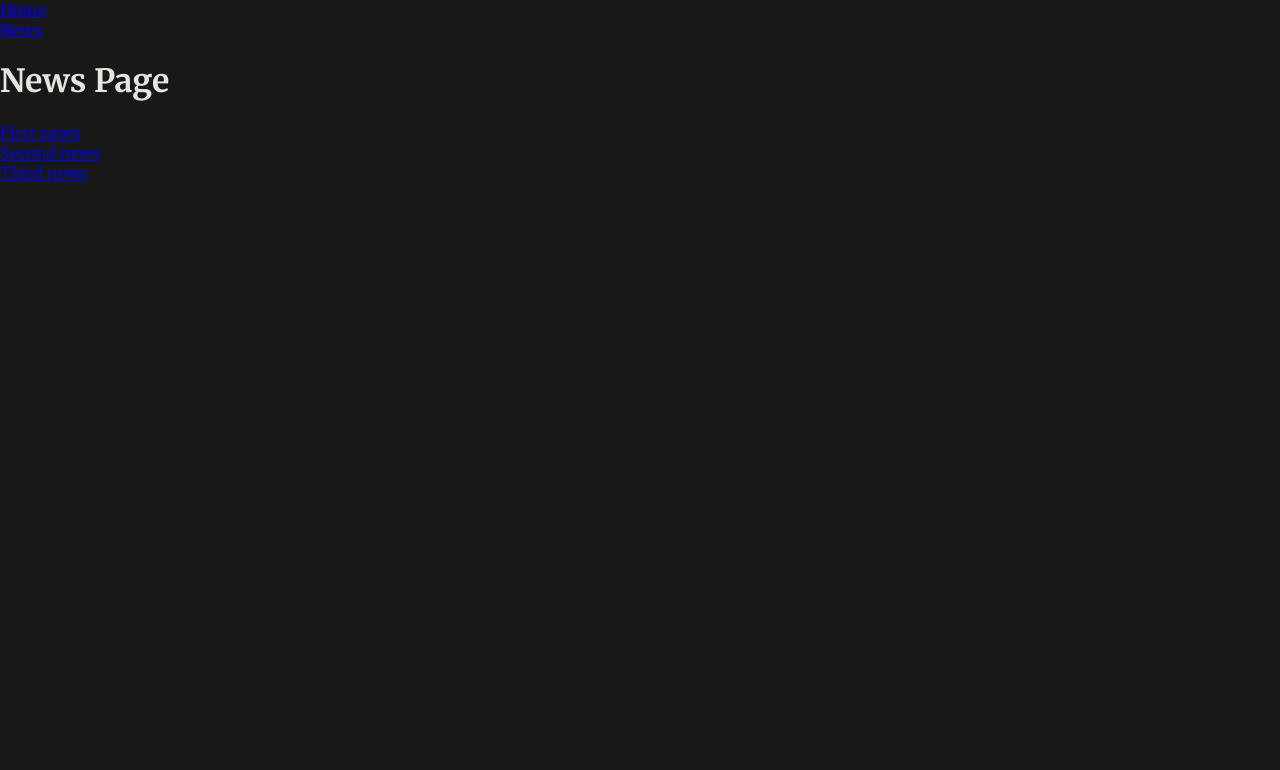
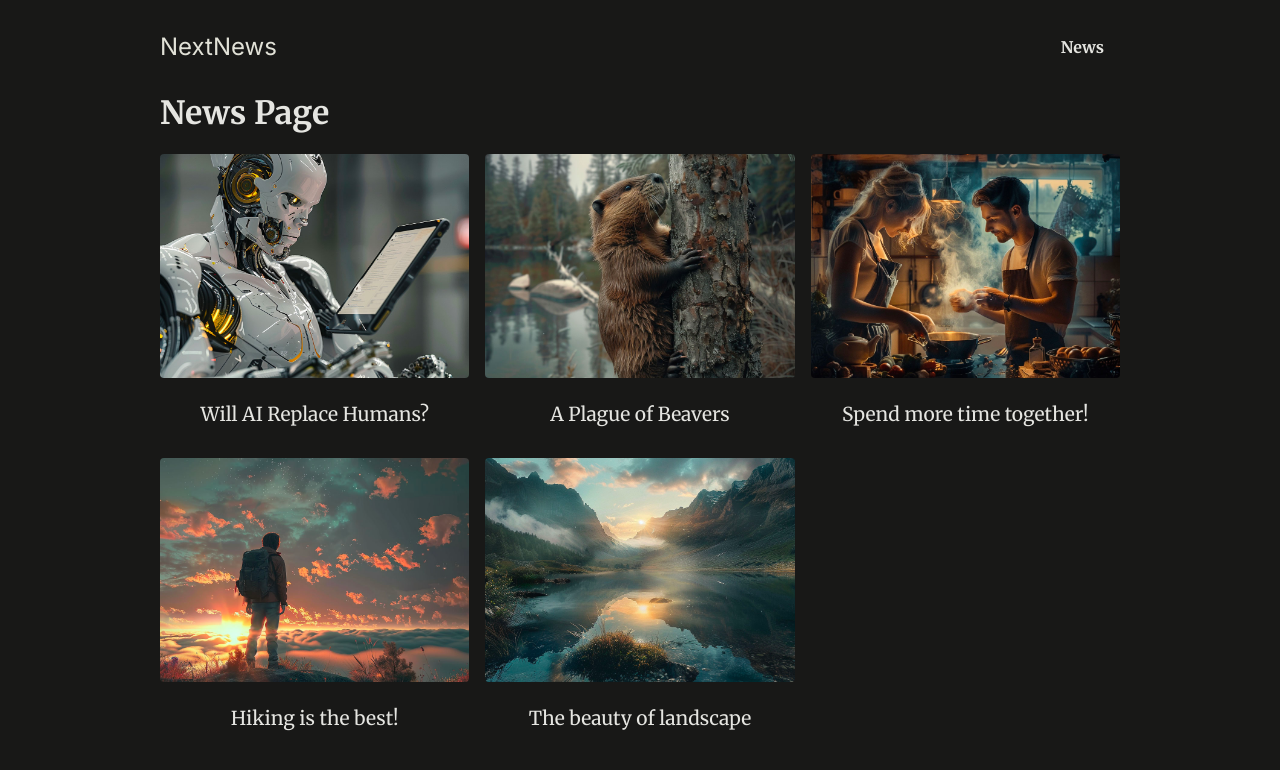
Before and after one commit to aliaksandrsen/routing-rendering, a Next.js app: page /news in a window 1280 px wide. Shown: the top 770 px of the page. Built offline with nearby package versions, Linux system fonts and the light colour scheme.

Commit message:
add NewsDetailPage

```diff
--- a/app/layout.js
+++ b/app/layout.js
@@ -10,8 +10,10 @@
   return (
     <html lang="en">
       <body>
-        <MainHeader />
-        {children}
+        <div id="page">
+          <MainHeader />
+          {children}
+        </div>
       </body>
     </html>
   );
--- a/app/news/page.js
+++ b/app/news/page.js
@@ -1,19 +1,23 @@
 import Link from 'next/link';
+
+import { DUMMY_NEWS } from '@/dummy-news';
 
 export default function NewsPage() {
   return (
     <>
       <h1>News Page</h1>
-      <ul>
-        <li>
-          <Link href="/news/first-news">First news</Link>
-        </li>
-        <li>
-          <Link href="/news/second-news">Second news</Link>
-        </li>
-        <li>
-          <Link href="/news/third-news">Third news</Link>
-        </li>
+      <ul className="news-list">
+        {DUMMY_NEWS.map((newsItem) => (
+          <li key={newsItem.id}>
+            <Link href={`/news/${newsItem.slug}`}>
+              <img
+                src={`/images/news/${newsItem.image}`}
+                alt={newsItem.title}
+              />
+              <span>{newsItem.title}</span>
+            </Link>
+          </li>
+        ))}
       </ul>
     </>
   );
--- a/components/main-header.js
+++ b/components/main-header.js
@@ -2,15 +2,17 @@
 
 export default function MainHeader() {
   return (
-    <header>
-      <ul>
-        <li>
-          <Link href="/">Home</Link>
-        </li>
-        <li>
-          <Link href="/news">News</Link>
-        </li>
-      </ul>
+    <header id="main-header">
+      <div id="logo">
+        <Link href="/">NextNews</Link>
+      </div>
+      <nav>
+        <ul>
+          <li>
+            <Link href="/news">News</Link>
+          </li>
+        </ul>
+      </nav>
     </header>
   );
 }
--- /dev/null
+++ b/dummy-news.js
@@ -0,0 +1,47 @@
+export const DUMMY_NEWS = [
+  {
+    id: 'n1',
+    slug: 'will-ai-replace-humans',
+    title: 'Will AI Replace Humans?',
+    image: 'ai-robot.jpg',
+    date: '2021-07-01',
+    content:
+      'Since late 2022 AI is on the rise and therefore many people worry whether AI will replace humans. The answer is not that simple. AI is a tool that can be used to automate tasks, but it can also be used to augment human capabilities. The future is not set in stone, but it is clear that AI will play a big role in the future. The question is how we will use it.',
+  },
+  {
+    id: 'n2',
+    slug: 'beaver-plague',
+    title: 'A Plague of Beavers',
+    image: 'beaver.jpg',
+    date: '2022-05-01',
+    content:
+      'Beavers are taking over the world. They are building dams everywhere and flooding entire cities. What can we do to stop them?',
+  },
+  {
+    id: 'n3',
+    slug: 'couple-cooking',
+    title: 'Spend more time together!',
+    image: 'couple-cooking.jpg',
+    date: '2024-03-01',
+    content:
+      'Cooking together is a great way to spend more time with your partner. It is fun and you get to eat something delicious afterwards. What are you waiting for? Get cooking!',
+  },
+  {
+    id: 'n4',
+    slug: 'hiking',
+    title: 'Hiking is the best!',
+    image: 'hiking.jpg',
+    date: '2024-01-01',
+    content:
+      'Hiking is a great way to get some exercise and enjoy the great outdoors. It is also a great way to clear your mind and reduce stress. So what are you waiting for? Get out there and start hiking!',
+  },
+  {
+    id: 'n5',
+    slug: 'landscape',
+    title: 'The beauty of landscape',
+    image: 'landscape.jpg',
+    date: '2022-07-01',
+    content:
+      'Landscape photography is a great way to capture the beauty of nature. It is also a great way to get outside and enjoy the great outdoors. So what are you waiting for? Get out there and start taking some pictures!',
+  },
+];
```
Also changed, not shown: app/news/[id]/page.js (deleted, +0 -10 lines), app/news/[slug]/page.js (added, +18 -0 lines).
